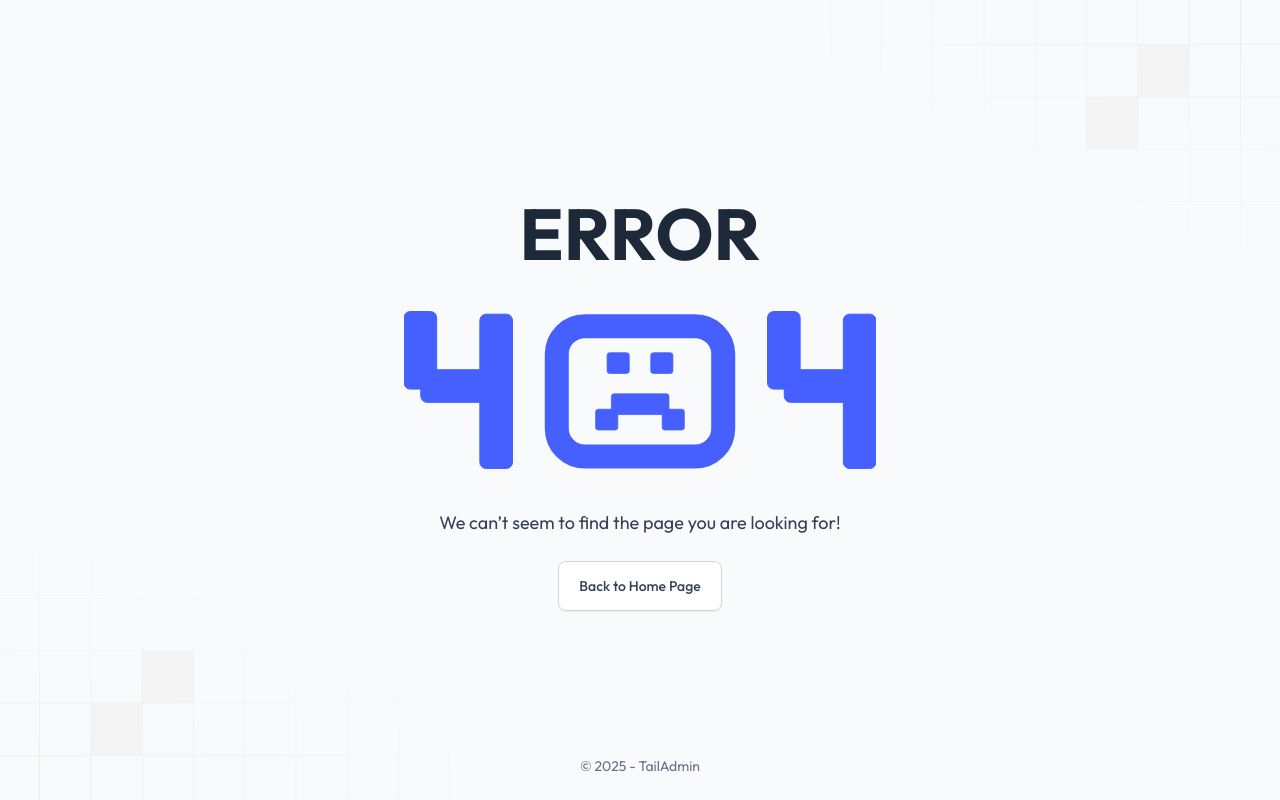
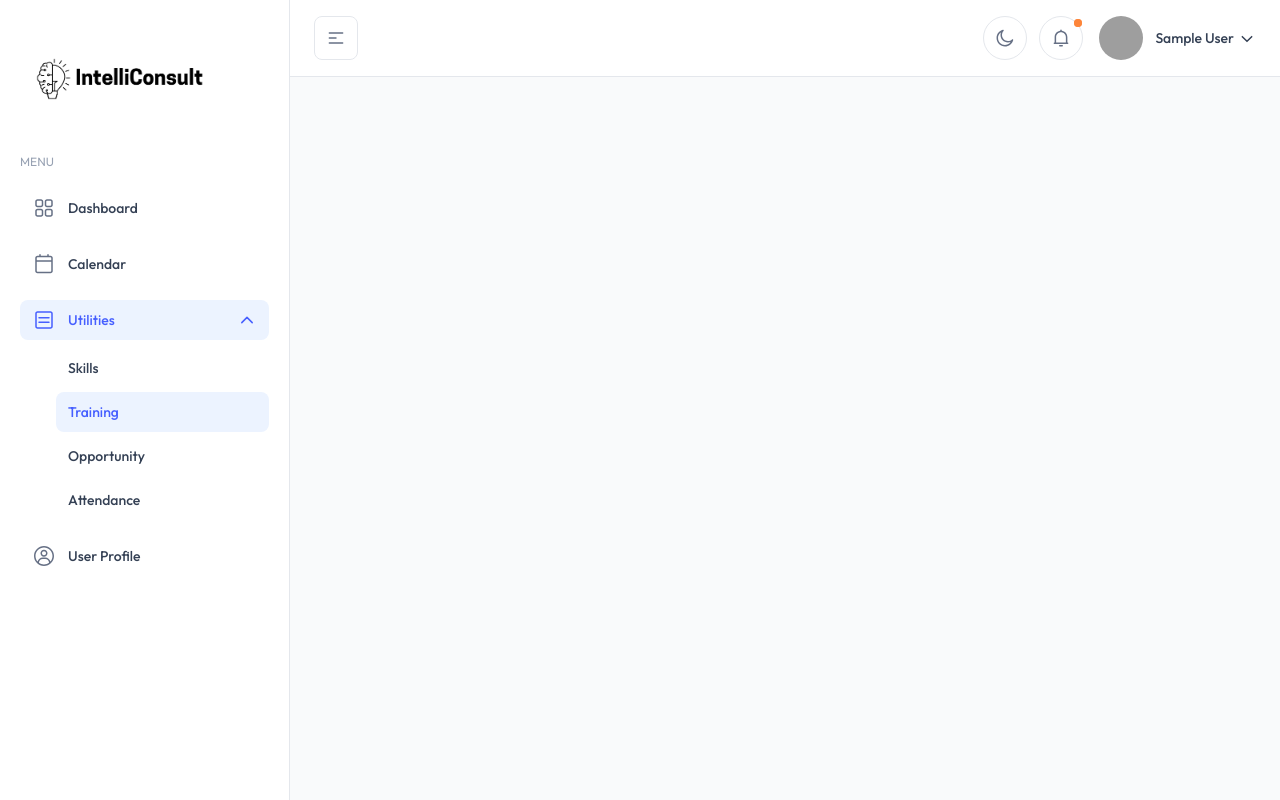
Before and after one commit to mrjayrai/Intelliconsult, a Next.js app in the folder intelliconsult_frontend/: page /training in a window 1280 px wide. Before the commit this address had no page. Built offline with nearby package versions, Linux system fonts and the light colour scheme; sample sign-in values are in the browser's storage.

Commit message:
Created Training Page Boiler Plate

```diff
--- /dev/null
+++ b/intelliconsult_frontend/src/app/(full-width-pages)/(utility)/training/layout.tsx
@@ -0,0 +1,39 @@
+"use client";
+
+import { useSidebar } from "@/context/SidebarContext";
+import AppHeader from "@/layout/AppHeader";
+import AppSidebar from "@/layout/AppSidebar";
+import Backdrop from "@/layout/Backdrop";
+import React from "react";
+
+export default function AdminLayout({
+  children,
+}: {
+  children: React.ReactNode;
+}) {
+  const { isExpanded, isHovered, isMobileOpen } = useSidebar();
+
+  // Dynamic class for main content margin based on sidebar state
+  const mainContentMargin = isMobileOpen
+    ? "ml-0"
+    : isExpanded || isHovered
+    ? "lg:ml-[290px]"
+    : "lg:ml-[90px]";
+
+  return (
+    <div className="min-h-screen xl:flex">
+      {/* Sidebar and Backdrop */}
+      <AppSidebar />
+      <Backdrop />
+      {/* Main Content Area */}
+      <div
+        className={`flex-1 transition-all  duration-300 ease-in-out ${mainContentMargin}`}
+      >
+        {/* Header */}
+        <AppHeader />
+        {/* Page Content */}
+        <div className="p-4 mx-auto max-w-(--breakpoint-2xl) md:p-6">{children}</div>
+      </div>
+    </div>
+  );
+}
--- /dev/null
+++ b/intelliconsult_frontend/src/app/(full-width-pages)/(utility)/training/page.tsx
@@ -0,0 +1,10 @@
+import { Metadata } from "next";
+import TrainingPage  from "@/components/training/TrainingPage";
+export const metadata: Metadata = {
+  title: "IntelliConsult",
+  description: "This is intelliConsult Training Page",
+};
+
+export default function Skill() {
+  return <TrainingPage />;
+}
--- /dev/null
+++ b/intelliconsult_frontend/src/components/training/TrainingPage.tsx
@@ -0,0 +1,13 @@
+"use client";
+import React from "react";
+
+export default function TrainingPage() {
+
+
+
+  return (
+    <>
+    {/* Skills Page to be designed here */}
+    </>
+  );
+}
```
